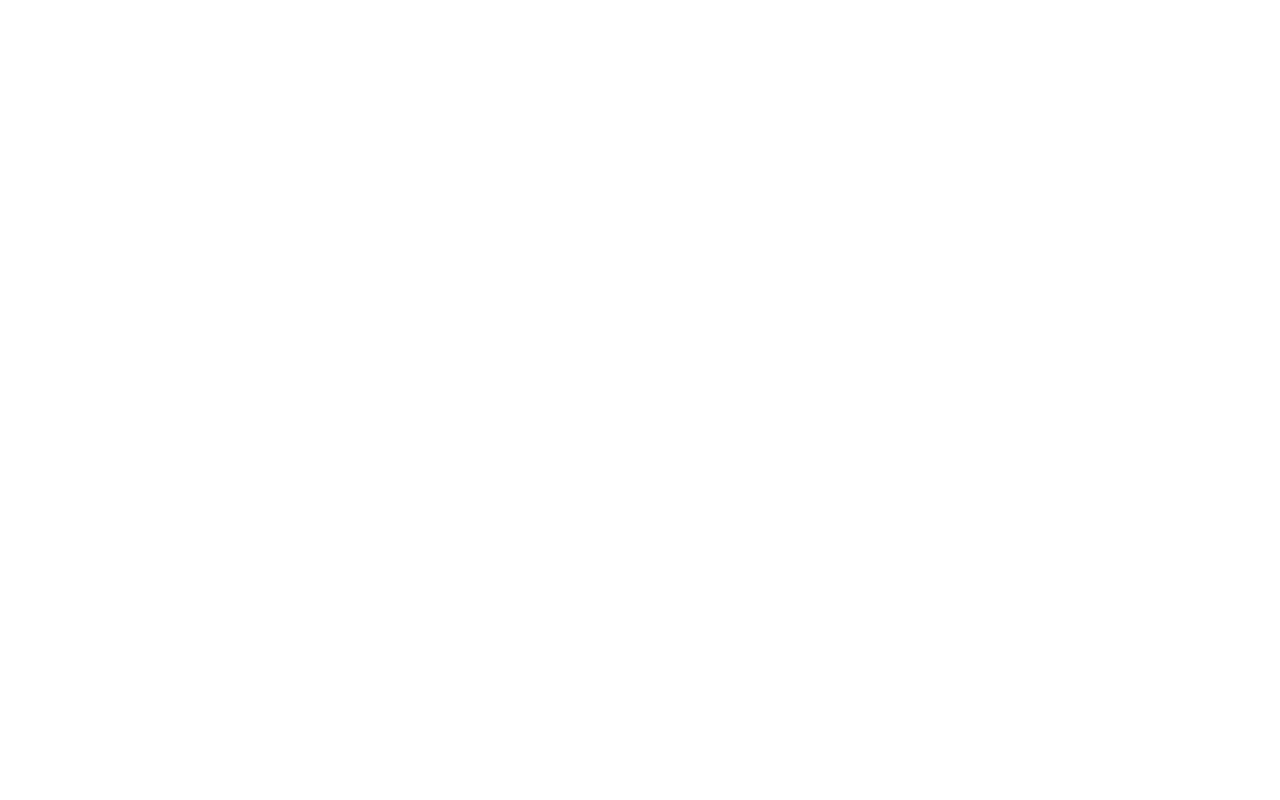
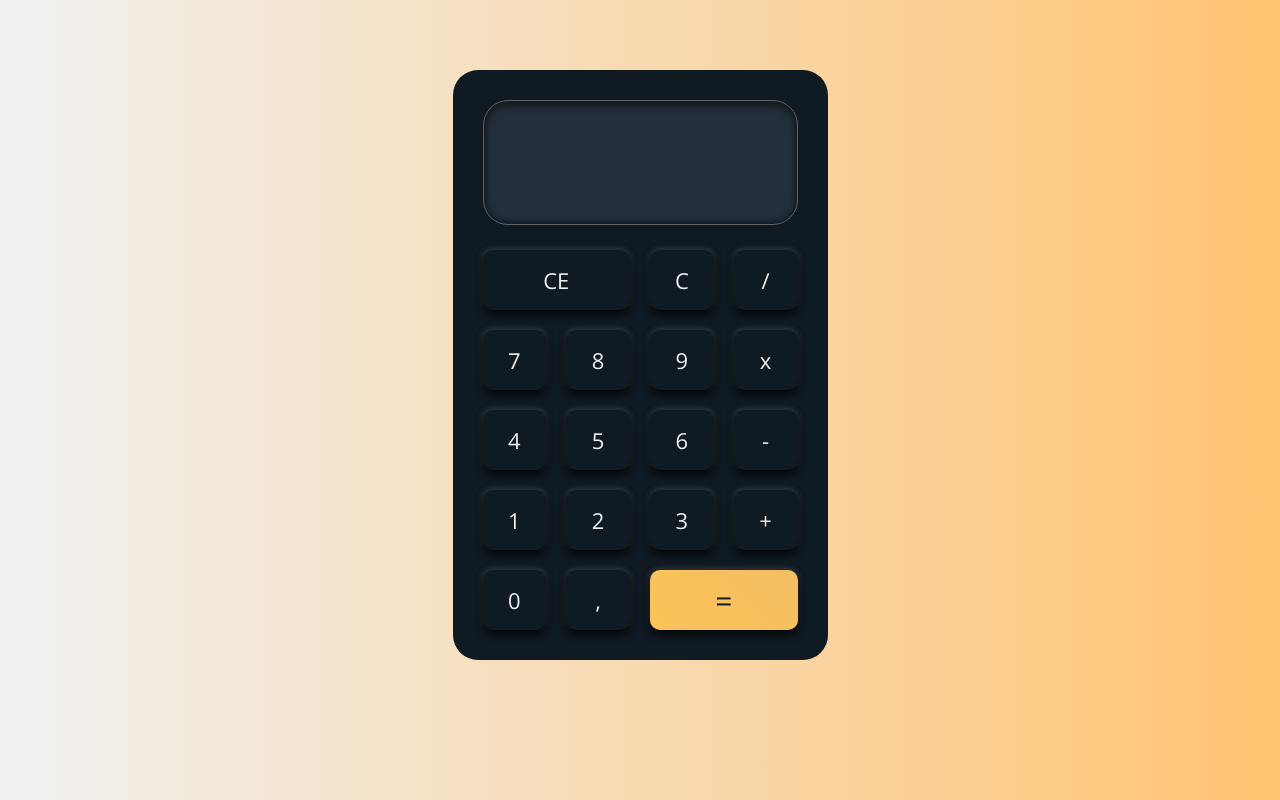
Before and after one commit to Riakhos/20-projets-javascript, a plain HTML site: page 20.Calculatrice/2.Resolution/index.html in a window 1280 px wide. Drawn offline with nearby package versions, Linux system fonts and the light colour scheme.

Commit message:
feat: Ajout de la structure et du style de la calculatrice

```diff
--- a/20.Calculatrice/1.Essai/style.css
+++ b/20.Calculatrice/1.Essai/style.css
@@ -1,6 +1,6 @@
 /* ===========================
-   NAVIGATION PRINCIPALE
-   =========================== */
+  NAVIGATION PRINCIPALE
+=========================== */
 nav.main-nav {
   background: #222;
   padding: 1em 0;
--- a/20.Calculatrice/2.Resolution/index.html
+++ b/20.Calculatrice/2.Resolution/index.html
@@ -14,6 +14,35 @@
   </head>
   <body>
 
+    <main class="calculator-page">
+      <div class="calculator">
+        <div class="calculator__display">
+          <p class="calculator__history"></p>
+          <p class="calculator__output"></p>
+        </div>
+        <div class="calculator__grid">
+          <button class="calculator__button" data-action="ce">CE</button>
+          <button class="calculator__button" data-action="c">C</button>
+          <button class="calculator__button" data-action="/">/</button>
+          <button class="calculator__button" data-action="7">7</button>
+          <button class="calculator__button" data-action="8">8</button>
+          <button class="calculator__button" data-action="9">9</button>
+          <button class="calculator__button" data-action="*">x</button>
+          <button class="calculator__button" data-action="4">4</button>
+          <button class="calculator__button" data-action="5">5</button>
+          <button class="calculator__button" data-action="6">6</button>
+          <button class="calculator__button" data-action="-">-</button>
+          <button class="calculator__button" data-action="1">1</button>
+          <button class="calculator__button" data-action="2">2</button>
+          <button class="calculator__button" data-action="3">3</button>
+          <button class="calculator__button" data-action="+">+</button>
+          <button class="calculator__button" data-action="0">0</button>
+          <button class="calculator__button" data-action=",">,</button>
+          <button class="calculator__button" data-action="=">=</button>
+        </div>
+      </div>
+    </main>
+
     <script src="./script.js"></script>
   </body>
 </html>
--- a/20.Calculatrice/2.Resolution/style.css
+++ b/20.Calculatrice/2.Resolution/style.css
@@ -9,3 +9,79 @@
 body {
   font-family: Open sans, sans-serif;
 }
+
+.calculator-page {
+  min-height: 100vh;
+  background-image: linear-gradient(to right, #f1f1f1, #ffc371);
+  padding: 70px 10px 40px;
+}
+
+.calculator {
+  max-width: 375px;
+  margin: 0 auto;
+  background-color: #101a22;
+  border-radius: 25px;
+  padding: 30px;
+  color: #f1f1f1;
+  box-shadow: 0 5px 10 px rgba(0, 0, 0, 0.3);
+}
+
+.calculator__display {
+  font-weight: 200;
+  padding: 15px;
+  height: 125px;
+  display: flex;
+  flex-direction: column;
+  justify-content: space-between;
+  margin-bottom: 25px;
+  border-radius: 25px;
+  border: 1px solid rgb(97, 97, 97);
+  background-color: #23303b;
+  box-shadow: inset 0 5px 8px #191919,
+  inset 0 -1px 6px #06121d;
+  text-align: right;
+  direction : ltr;
+  white-space: nowrap;
+}
+
+.calculator__history {
+  font-size: 18px;
+  font-weight: 100;
+}
+
+.calculator__output {
+  font-family: Roboto, sans-serif;
+  font-size: 30px;
+  font-weight: 700;
+  margin-top: 5px;
+}
+
+.calculator__grid {
+  display: grid;
+  grid-template-columns: repeat(4, 1fr);
+  grid-auto-rows: 60px;
+  grid-gap: 20px;
+}
+
+.calculator__button {
+  font-family: Open sans, sans-serif;
+  border: none;
+  font-size: 22px;
+  color: #f1f1f1;
+  font-weight: 100;
+  cursor: pointer;
+  border-radius: 10px;
+  background-color: #101a22;
+  box-shadow: 0 4px 8px #000, 0px -1px 6px #41484e;
+}
+
+.calculator__button[data-action="ce"] {
+  grid-column: span 2;
+}
+.calculator__button[data-action="="] {
+  grid-column: span 2;
+  font-weight: 400;
+  font-size: 30px;
+  color: #101a22;
+  background-image: linear-gradient(45deg, #fcc359, #f3bf61);
+}
```
